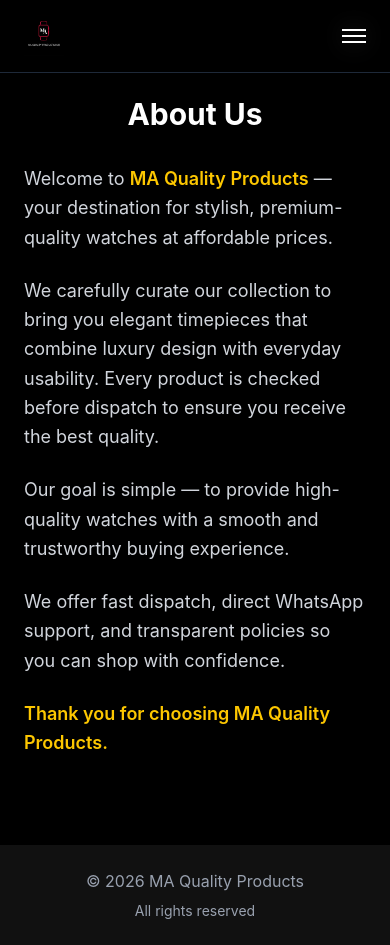
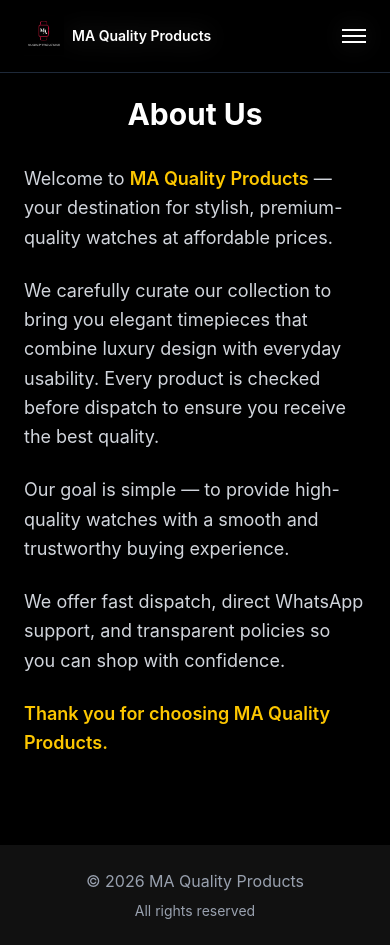
Before and after one commit to yaseenferoz/timekeeperskart-storefront, a React (Vite) app: page /about in a window 390 px wide. Built offline with nearby package versions, Linux system fonts and the light colour scheme.

Commit message:
navbar name

```diff
--- a/src/components/Navbar.jsx
+++ b/src/components/Navbar.jsx
@@ -22,7 +22,7 @@
         {/* LOGO */}
         <Link to="/" className="flex items-center gap-2">
           <img src={logo} alt="logo" className="h-10 w-10 object-contain" />
-          <span className="text-white font-semibold text-lg hidden sm:block">
+         <span className="text-white font-semibold text-sm sm:text-lg">
             MA Quality Products
           </span>
         </Link>
```
